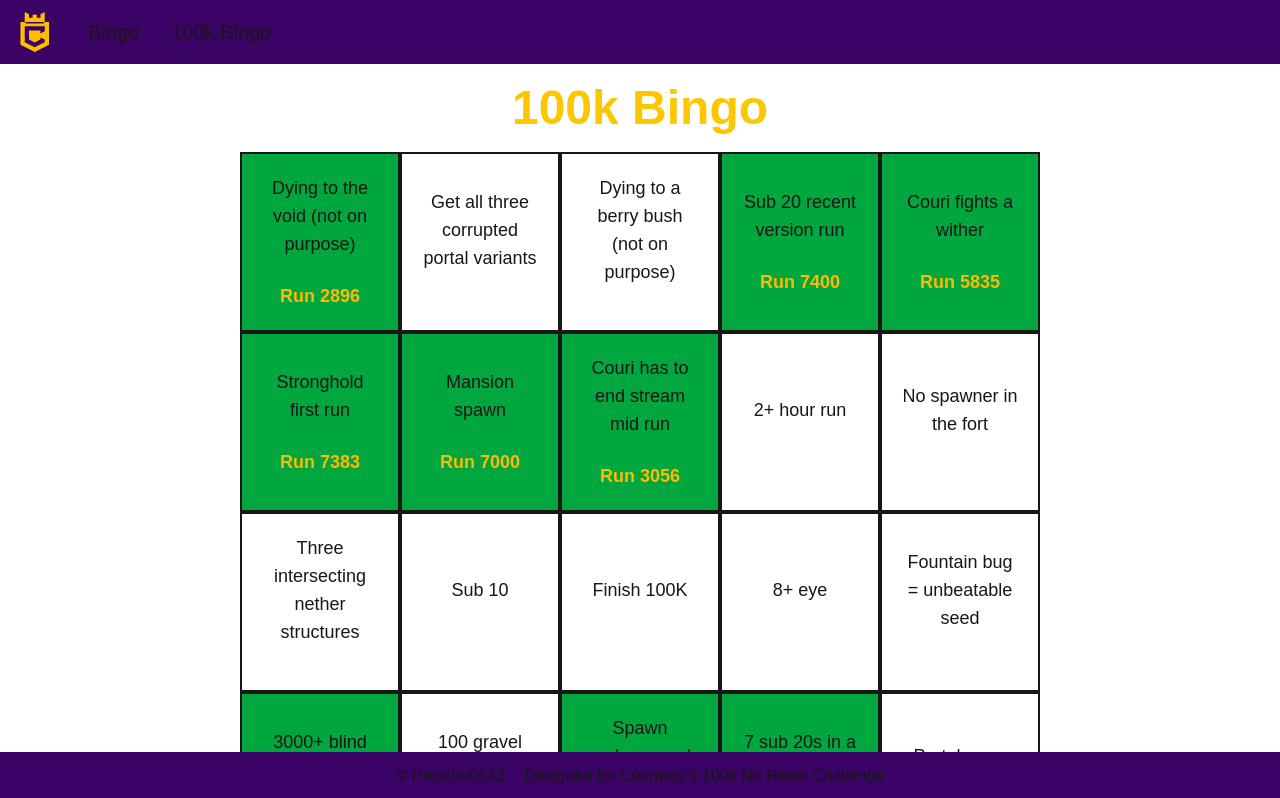
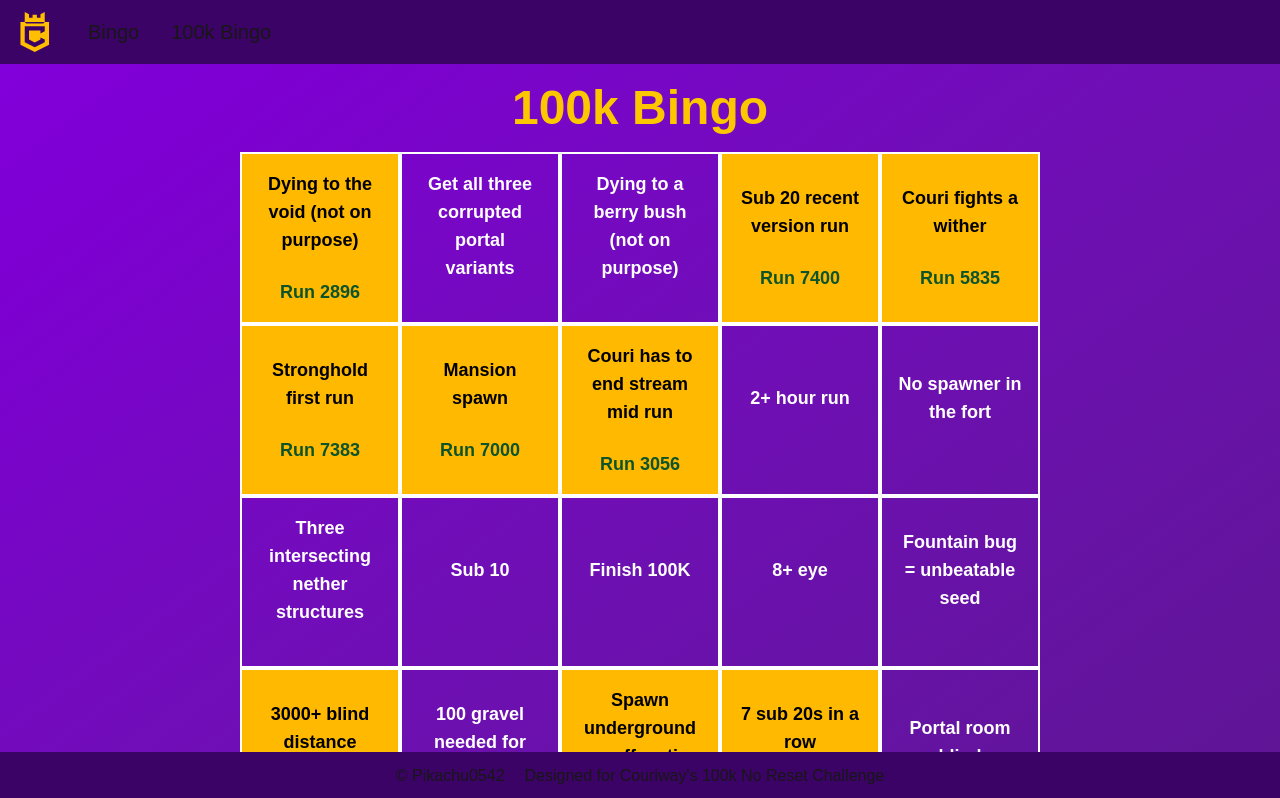
Before and after one commit to pikachu0542/couriway-no-reset-bingo, a Next.js app: page /100k in a window 1280 px wide. Shown: the top 798 px of the page. Built offline with nearby package versions, Linux system fonts and the light colour scheme.

Commit message:
Marked squares are yellow now

```diff
--- a/app/100k/page.tsx
+++ b/app/100k/page.tsx
@@ -42,9 +42,9 @@ export default function ChallengeBingo() {
     const board = buildBoard();
 
     return (
-        <div className="">
+        <div className="bg-linear-to-br from-purple-700 to-purple-900">
             <h1 className="text-5xl font-extrabold text-yellow-400 text-center mt-5 mb-5">100k Bingo</h1>
-            <div className="flex flex-col items-center align-middle justify-center mt-5">
+            <div className="flex flex-col items-center align-middle justify-center my-5">
                 {board.map((row: ChallengeSquareProps[], rowIndex: number) => (
                     <div key={`${row}-${rowIndex}`} className="flex">
                         {row.map((square: ChallengeSquareProps, colIndex: number) => (
--- a/app/page.tsx
+++ b/app/page.tsx
@@ -3,10 +3,10 @@ import Link from "next/link";
 export default function Home() {
   return (
     <div className="flex flex-col flex-1 items-center justify-center font-sans bg-linear-to-br from-purple-700 to-purple-900">
-      <h1 className="text-5xl font-bold text-amber-400 mb-10">Couriway No Reset Bingo</h1>
+      <h1 className="text-7xl font-bold text-amber-400 mb-10">Couriway No Reset Bingo</h1>
       <div className="text-center flex space-x-10 text-2xl items-center my-4 font-semibold">
-        <div className="btn bg-yellow-600 rounded-lg px-4 py-3 text-black"><Link href="/bingo">Bingo</Link></div>
-        <div className="btn bg-yellow-600 rounded-lg px-4 py-3 text-black"><Link href="/100k">100k Bingo</Link></div>
+        <div className="btn bg-amber-400 rounded-lg px-5 py-3 text-3xl text-black"><Link href="/bingo">Bingo</Link></div>
+        <div className="btn bg-amber-400 rounded-lg px-5 py-3 text-3xl text-black"><Link href="/100k">100k Bingo</Link></div>
       </div>
     </div>
   );
--- a/components/BingoSquare.tsx
+++ b/components/BingoSquare.tsx
@@ -17,8 +17,10 @@ export default function BingoSquare(props: BingoSquareProps) {
         setMarked(props.marked);
     }, [props.marked]);
 
-    const bgColor: string = isMarked ? `bg-green-600` : `bg-black-100`;
-    const bgHoverColor: string = isMarked ? `bg-green-800` : `bg-purple-300`;
+    const bgColor: string = props.marked ? `bg-amber-400` : `bg-black-100`;
+    const bgHoverColor: string = props.marked ? `hover:bg-amber-500` : `hover:bg-purple-950`;
+
+    const fontColor: string = props.marked ? `text-black` : `text-white`;
 
     function toggleMarked(): void {
         setMarked((prev) => !prev);
@@ -29,7 +31,7 @@ export default function BingoSquare(props: BingoSquareProps) {
 
     return (
         <>
-            <div className={`flex ${bgColor} p-5 text-center justify-center align-middle items-center aspect-square w-40 h-auto border-2 hover:${bgHoverColor}`}
+            <div className={`flex justify-center align-middle items-center ${bgColor} ${bgHoverColor} text-lg ${fontColor} font-extrabold text-center border-3 border-white p-3 aspect-square w-40 h-auto`}
                 key={`${props.rowIndex}-${props.colIndex}`}
                 onClick={toggleMarked}
             >
--- a/components/ChallengeSquare.tsx
+++ b/components/ChallengeSquare.tsx
@@ -9,19 +9,21 @@ export interface ChallengeSquareProps {
 
 export default function ChallengeSquare(props: ChallengeSquareProps) {
 
-    const bgColor: string = props.marked ? `bg-green-600` : `bg-black-100`;
-    const bgHoverColor: string = props.marked ? `bg-green-800` : `bg-purple-300`;
+    const bgColor: string = props.marked ? `bg-amber-400` : `bg-black-100`;
+    const bgHoverColor: string = props.marked ? `hover:bg-amber-500` : `hover:bg-purple-950`;
+
+    const fontColor: string = props.marked ? `text-black` : `text-white`;
 
     return (
         <>
             <div
-                className={`flex flex-col ${bgColor} p-5 text-center justify-center align-middle items-center aspect-square w-40 h-auto border-2 hover:${bgHoverColor}`}
+                className={`flex flex-col justify-center align-middle items-center ${bgColor} ${fontColor} ${bgHoverColor} font-extrabold text-center aspect-square w-40 h-auto p-4 border-2 border-white`}
                 key={`${props.row}-${props.col}`}
                 title={props.desc}
             >
                 <h3 className="text-lg">{props.goal}</h3>
-                <br/>
-                <div className="text-lg font-extrabold text-amber-400">{props.marked ? <p>Run {props.runMarked}</p> : <></>}</div>
+                <br />
+                <div className="text-lg font-extrabold text-green-900">{props.marked ? <p>Run {props.runMarked}</p> : <></>}</div>
             </div>
         </>
     )
```
